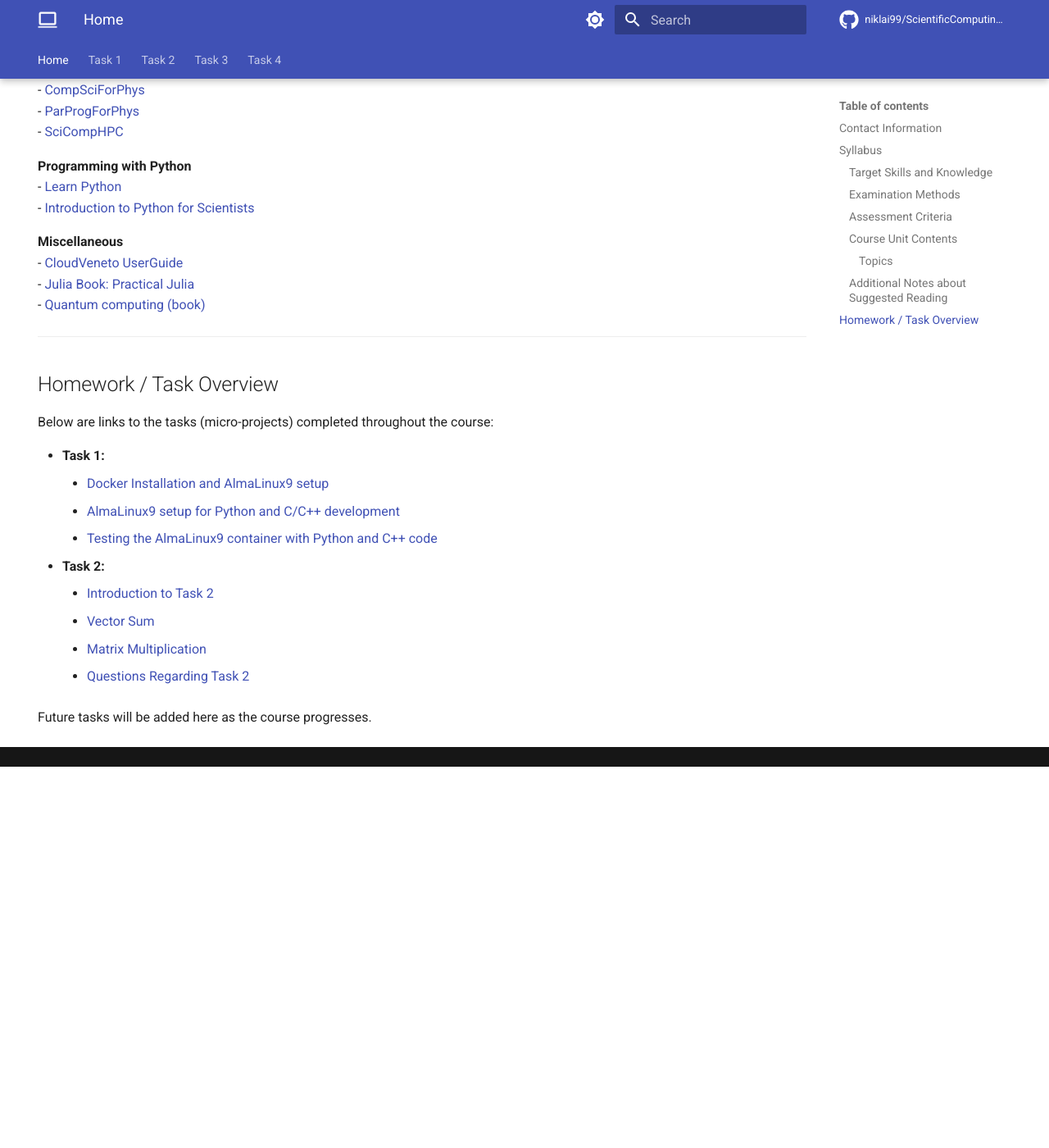
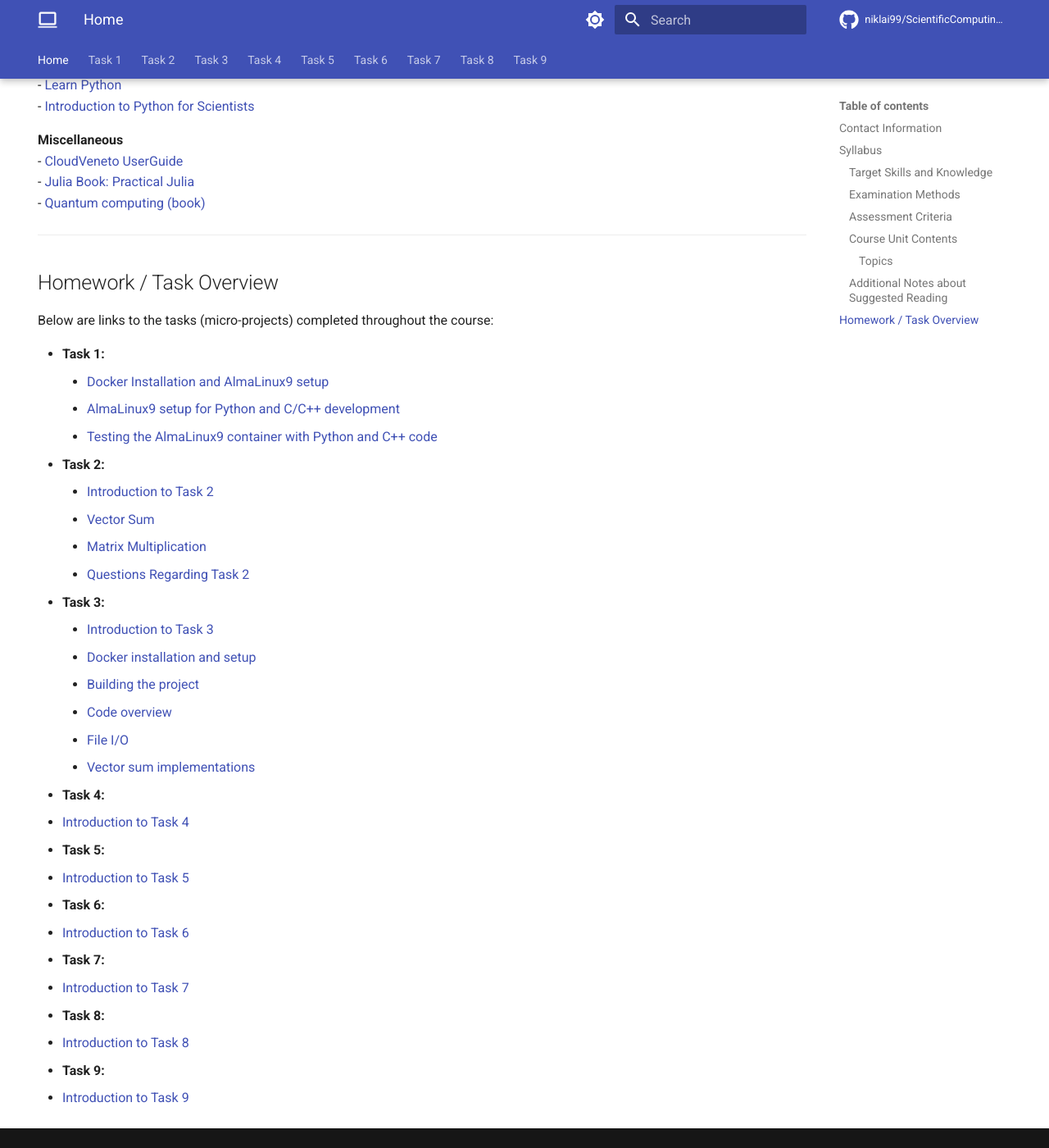
Before and after one commit to niklai99/ScientificComputing4Physics, an MkDocs documentation site: the page built from docs/index.md, in a window 1280 px wide and 1400 px high, scrolled down 3252 px. Shown: the whole window at 82% size. Built offline with MkDocs 1.6.1 and Material for MkDocs 9.7.7, drawn with Linux system fonts in a browser that asks for light colours; comment, search, counter and statistics services are not loaded; before the commit the page ends 4187 px from its top, so only the background shows below that; some of the changed text lies outside the part shown.

Commit message:
Added documentation templates for tasks 5 to 9

```diff
--- a/docs/index.md
+++ b/docs/index.md
@@ -7,9 +7,6 @@ hide:
 # Scientific Computing for Physics Students
 
 This page serves as a central hub for all homework assignments (tasks) given throughout the course. Each task can be accessed from the **[Task Section](#homework--task-overview)** below, or from the navigation bar at the top-left of the webpage, beneath the course title. Within each task, you will find multiple pages dedicated to different sub-tasks.
-
-!!! warning
-    This webpage is actively maintained and updated as the course progresses. **Currently, only Task 1 and Task 2 are fully documented.** More tasks will appear in the future.
 
 
 ## Contact Information
@@ -143,5 +140,22 @@ Below are links to the tasks (micro-projects) completed throughout the course:
     - [Vector Sum](task2/vector_sum.md)
     - [Matrix Multiplication](task2/matrix_mult.md)
     - [Questions Regarding Task 2](task2/questions.md)
-
-Future tasks will be added here as the course progresses.
+- **Task 3:**
+    - [Introduction to Task 3](task3/intro.md)
+    - [Docker installation and setup](task3/docker.md)
+    - [Building the project](task3/build.md)
+    - [Code overview](task3/code_overview.md)
+    - [File I/O](task3/vector_io.md)
+    - [Vector sum implementations](task3/vector_sum.md)
+- **Task 4:**
+  - [Introduction to Task 4](task4/intro.md)
+- **Task 5:**
+  - [Introduction to Task 5](task5/intro.md)
+- **Task 6:**
+  - [Introduction to Task 6](task6/intro.md)
+- **Task 7:**
+  - [Introduction to Task 7](task7/intro.md)
+- **Task 8:**
+  - [Introduction to Task 8](task8/intro.md)
+- **Task 9:**
+  - [Introduction to Task 9](task9/intro.md)
--- a/mkdocs.yml
+++ b/mkdocs.yml
@@ -25,6 +25,16 @@ nav:
       - "Vector sum implementations": task3/vector_sum.md
   - Task 4:
     - "Introduction to Task 4": task4/intro.md
+  - Task 5:
+    - "Introduction to Task 5": task5/intro.md
+  - Task 6:
+    - "Introduction to Task 6": task6/intro.md
+  - Task 7:
+    - "Introduction to Task 7": task7/intro.md
+  - Task 8:
+    - "Introduction to Task 8": task8/intro.md
+  - Task 9:
+    - "Introduction to Task 9": task9/intro.md
 
 
 theme:
```
Also changed, not shown: docs/task5/intro.md (added), docs/task6/intro.md (added), docs/task7/intro.md (added), docs/task8/intro.md (added), docs/task9/intro.md (added).
